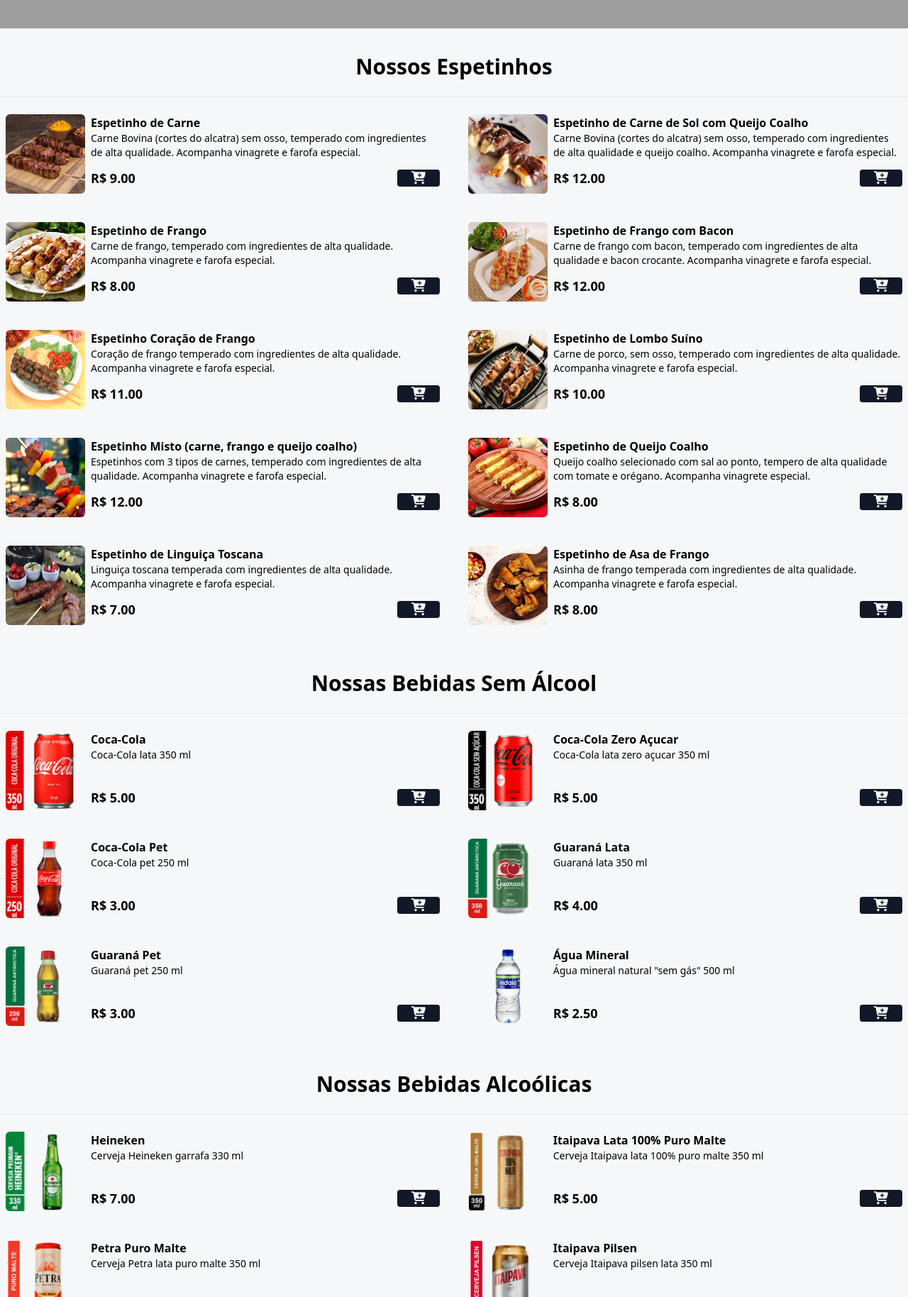
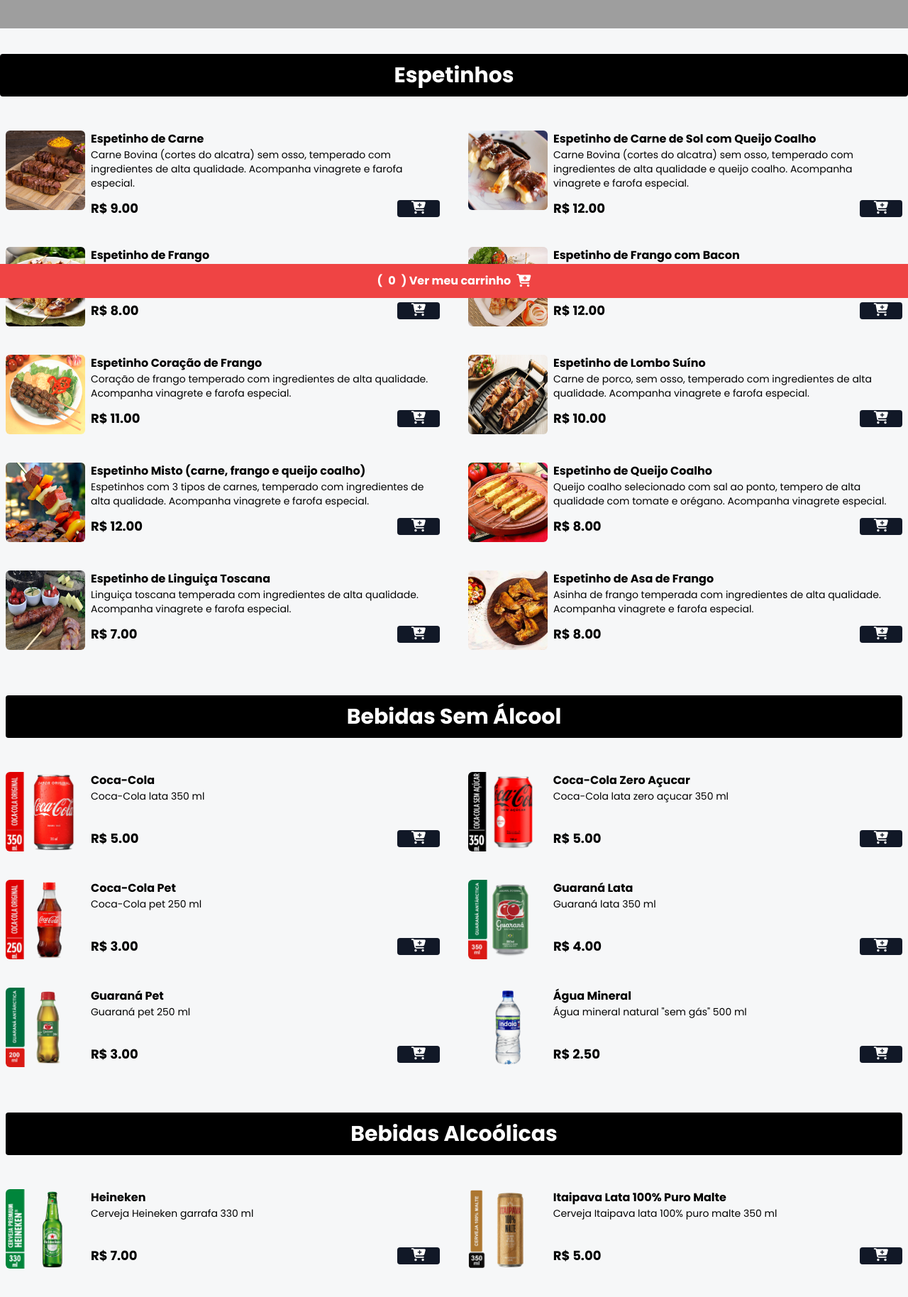
Before and after one commit to oellima/Espetinhos-Giba, a website: page index.html in a window 1280 px wide. Shown: the part 380-2208 px from the top of the page at 71% size. Drawn offline with Linux system fonts and the light colour scheme; grey boxes are pictures that could not be loaded.

Commit message:
insercao carrinho e ajustes de layout

```diff
--- a/index.html
+++ b/index.html
@@ -5,6 +5,10 @@
     <meta name="viewport" content="width=device-width, initial-scale=1.0">
 
     <link rel="stylesheet" href="./styles/output.css">
+
+    <link rel="preconnect" href="https://fonts.googleapis.com" />
+    <link rel="preconnect" href="https://fonts.gstatic.com" crossorigin />
+    <link href="https://fonts.googleapis.com/css2?family=Poppins:wght@400;500;700&display=swap" rel="stylesheet" />
 
     <link rel="stylesheet" href="https://cdnjs.cloudflare.com/ajax/libs/font-awesome/6.5.2/css/all.min.css" integrity="sha512-SnH5WK+bZxgPHs44uWIX+LLJAJ9/2PkPKZ5QiAj6Ta86w+fsb2TkcmfRyVX3pBnMFcV7oQPJkl9QevSCWr3W6A==" crossorigin="anonymous" referrerpolicy="no-referrer" />
 
@@ -25,8 +29,8 @@
     </header>
     <!--FIM HEADER-->
 
-    <h2 class="text-2xl md:text-3xl font-bold text-center mt-9 mb-6">Nossos Espetinhos</h2>
-    <hr><br>
+    <h2 class="text-2xl md:text-3xl font-bold text-center mt-9 mb-6 mx-auto max-w-7xl px-2 bg-black w-full text-white flex items-center justify-center py-3 rounded">Espetinhos</h2>
+    <br>
     <!--INICIO MENU-->
     <div id="menu">
         <main class="grid grid-cols-1 md:grid-cols-2 gap-7 md:gap-10 mx-auto max-w-7xl px-2 mb-16">
@@ -175,9 +179,9 @@
         </main>
 
         <div class="mx-auto max-w-7xl px-2 my-2">
-            <h2 class="text-2xl md:text-3xl font-bold text-center mt-9 mb-6">Nossas Bebidas Sem Álcool</h2>
+            <h2 class="text-2xl md:text-3xl font-bold text-center mt-9 mb-6 bg-black w-full text-white flex items-center justify-center py-3 rounded">Bebidas Sem Álcool</h2>
         </div>
-        <hr><br>
+        <br>
 
         <!--INICIO BEBIDAS SEM ÁLCOOL-->
         <div class="grid grid-cols-1 md:grid-cols-2 gap-7 md:gap-10 mx-auto max-w-7xl px-2 mb-16" id="menu">
@@ -269,9 +273,9 @@
         <!--FIM BEBIDAS SEM ÁLCOOL-->
 
         <div class="mx-auto max-w-7xl px-2 my-2">
-            <h2 class="text-2xl md:text-3xl font-bold text-center mt-9 mb-6">Nossas Bebidas Alcoólicas</h2>
+            <h2 class="text-2xl md:text-3xl font-bold text-center mt-9 mb-6 bg-black w-full text-white flex items-center justify-center py-3 rounded">Bebidas Alcoólicas</h2>
         </div>
-        <hr><br>
+        <br>
 
         <!--INICIO BEBIDAS ALCOÓLICA-->
         <div class="grid grid-cols-1 md:grid-cols-2 gap-7 md:gap-10 mx-auto max-w-7xl px-2 mb-16" id="menu">
@@ -337,5 +341,33 @@
     </div>
     <!--FIM MENU-->
 
+    <!--INICIO MODAL CART-->
+    <div class="bg-black/60 w-full h-full fixed top-0 left-0 z-[99] items-center justify-center hidden">
+        <div class="bg-white p-5 rounded-md min-w-[90%] md:min-w-[600px]">
+            <h2 class="text-center font-bold text-2xl mb-2">Meu carrinho</h2>
+            <div id="cart-items" class="flex justify-between mb-2 flex-col"></div>
+            <p class="font-bold">Total: <span id="cart-total">0.00</span></p>
+            <p class="font-bold mt-4">Endereço de entrega:</p>
+            <input type="text" placeholder="Digite seu endereço completo..." id="address" class="w-full border-2 p-1 rounded my-1"/>
+            <p class="text-red-500 hidden" id="address-warn">Digite seu endereço completo!</p>
+
+            <div class="flex items-center justify-between mt-5 w-full">
+                <button id="close-modal-btn">Fechar</button>
+                <button id="checkout-btn" class="bg-green-500 text-white px-4 py-1 rounded">Finalizar pedido</button>
+            </div>
+        </div>
+    </div>
+    <!--FIM MODAL CART-->
+
+    <!--INICIO CART FOOTER-->
+    <footer class="w-full bg-red-500 py-3 fixed bottom-0 z-40 flex items-center justify-center">
+        <button class="flex items-center gap-2 text-white font-bold" id="cart-btn">
+            (<span id="cart-count">0</span>)
+            Ver meu carrinho
+            <i class="fa fa-cart-plus text-lg text-white"></i>
+        </button>
+    </footer>
+    <!--FIM CART FOOTER-->
+
 </body>
 </html>
--- a/tailwind.config.js
+++ b/tailwind.config.js
@@ -2,6 +2,9 @@
 module.exports = {
   content: ["./**/*.{html,js}"],
   theme: {
+    fontFamily:{
+      'sans': ['Poppins', 'sans-serif']
+    },
     extend: {
       backgroundImage:{
         "home": "url('/assets/back.jpg')"
```
Also changed, not shown: styles/output.css.
